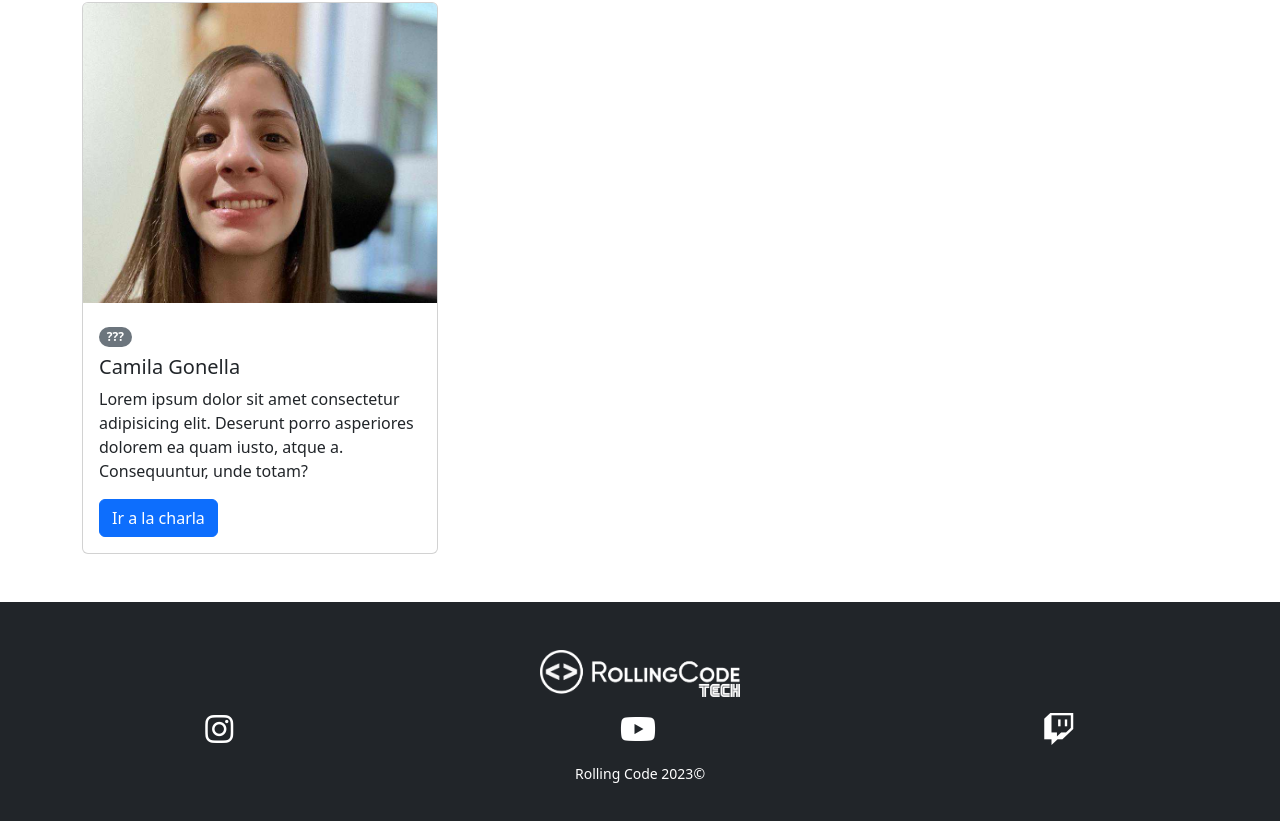
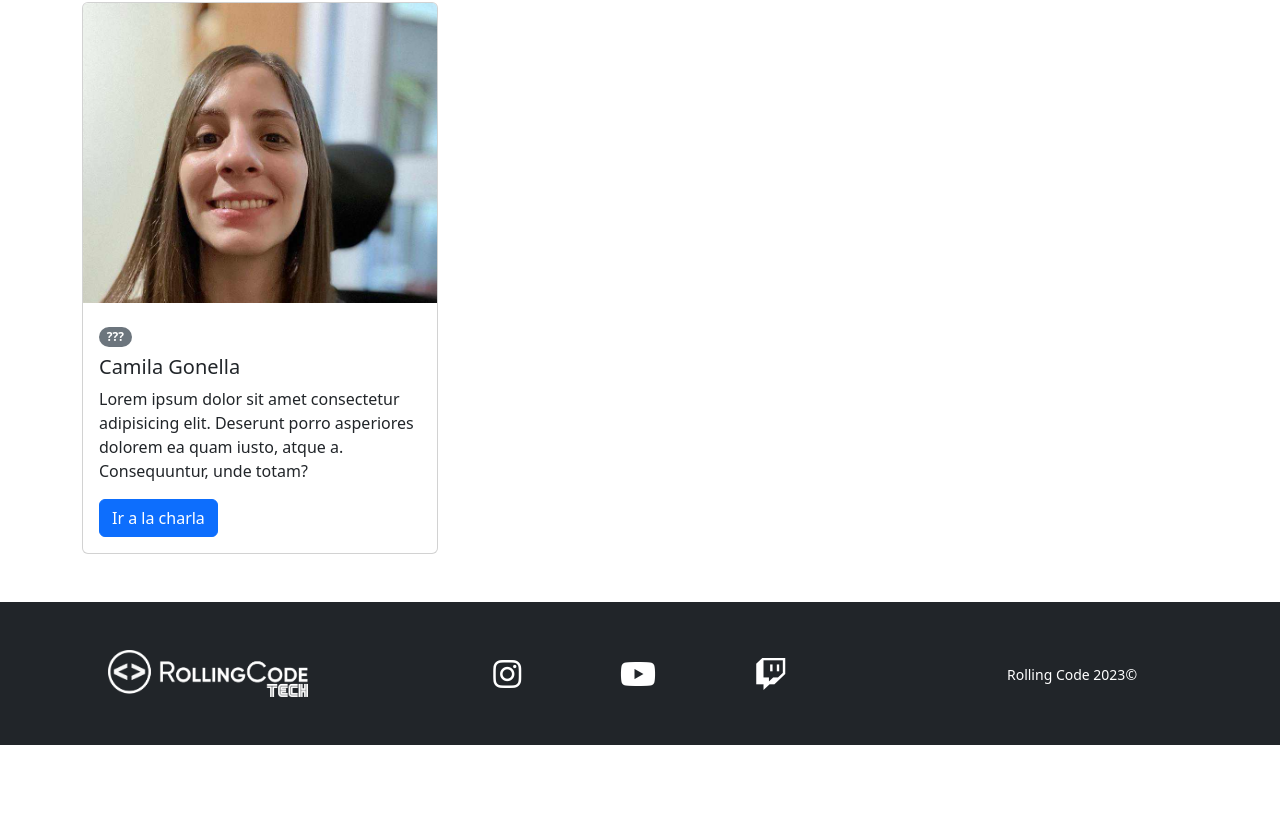
Before and after one commit to YoRHaFrancots/RollingCode-tech, a plain HTML site: page pages/speakers.html in a window 1280 px wide. Shown: the part 808-1629 px from the top of the page. After the commit the page ends 1553 px from the top, so only its background shows below. Drawn offline with nearby package versions, Linux system fonts and the light colour scheme.

Commit message:
modifico footer de pagina speakers

```diff
--- a/pages/speakers.html
+++ b/pages/speakers.html
@@ -165,13 +165,13 @@
         </div>
       </section>
     </main>
-    <footer class="container-fluid bg-dark">
-      <section class="row py-5 flex-column text-center">
-        <div class="col logo-footer mb-3">
+    <footer class="container-fluid bg-dark ">
+      <section class="row py-5 flex-column flex-md-row text-center align-items-center gap-3">
+        <div class="col logo-footer ">
           <img src="/assets/RollingCodeSchool_Blanco.png" alt="logo" />
         </div>
         <div
-          class="col mb-3 text-white text-center d-flex justify-content-around"
+          class="col  text-white text-center d-flex justify-content-around"
         >
           <i class="fa fa-instagram fa-2x" aria-hidden="true"></i>
           <i class="fa fa-youtube fa-2x" aria-hidden="true"></i>
@@ -181,10 +181,7 @@
           <small>Rolling Code 2023&copy;</small>
         </div>
       </section>
-      <!-- logo -->
 
-      <!-- redes -->
-      <!-- texto -->
     </footer>
 
     <script
```
